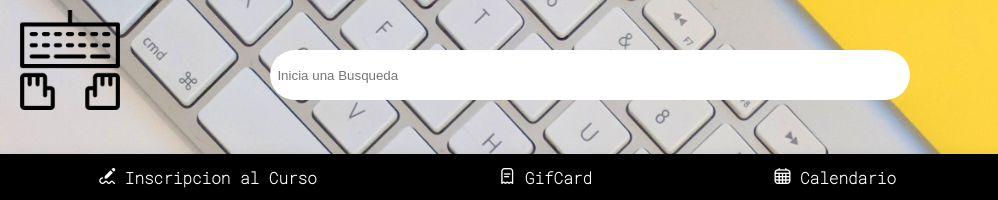
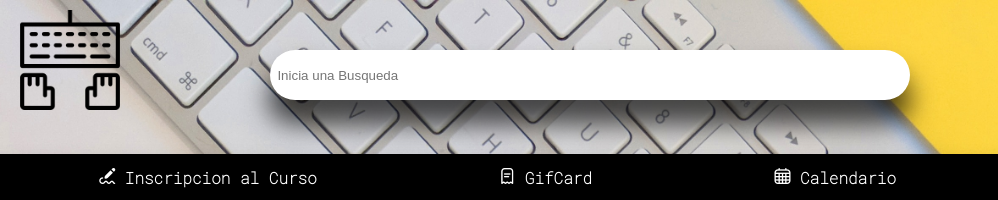
Before and after one commit to ayelen1234/integradorpaginaweb, a plain HTML site: page GifCard.html in a window 1280 px wide. Shown: the top 200 px of the page, 0-998 px from the left. Drawn offline with nearby package versions, Linux system fonts and the light colour scheme; a web font is replaced by a local one.

Commit message:
Agregue Sombra a buscador y menu

```diff
--- a/css/estilos.css
+++ b/css/estilos.css
@@ -84,6 +84,7 @@ header p {
     width: 50%;
     height: 50px;
     border-style: solid;
+    box-shadow: -1px 23px 26px 2px rgba(0, 0, 0, 0.68);
 }
 
 .menu {
```
